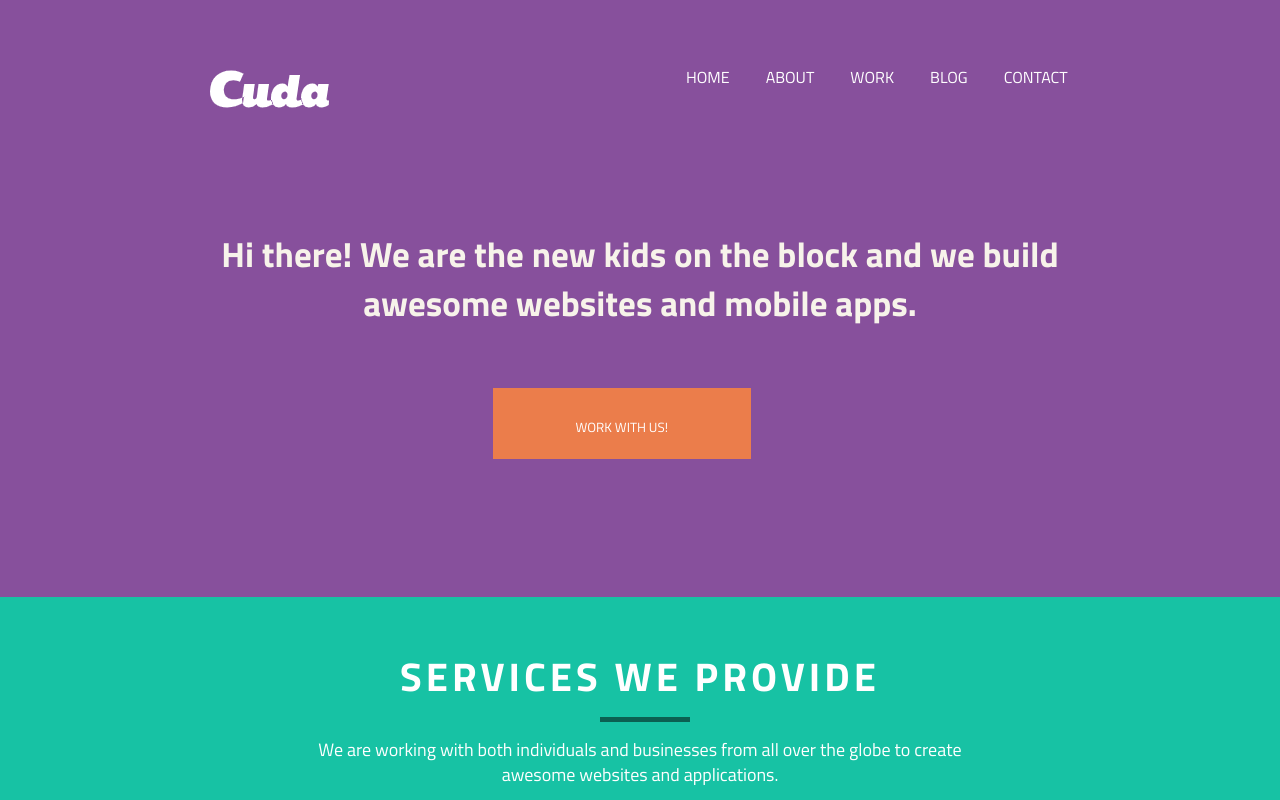
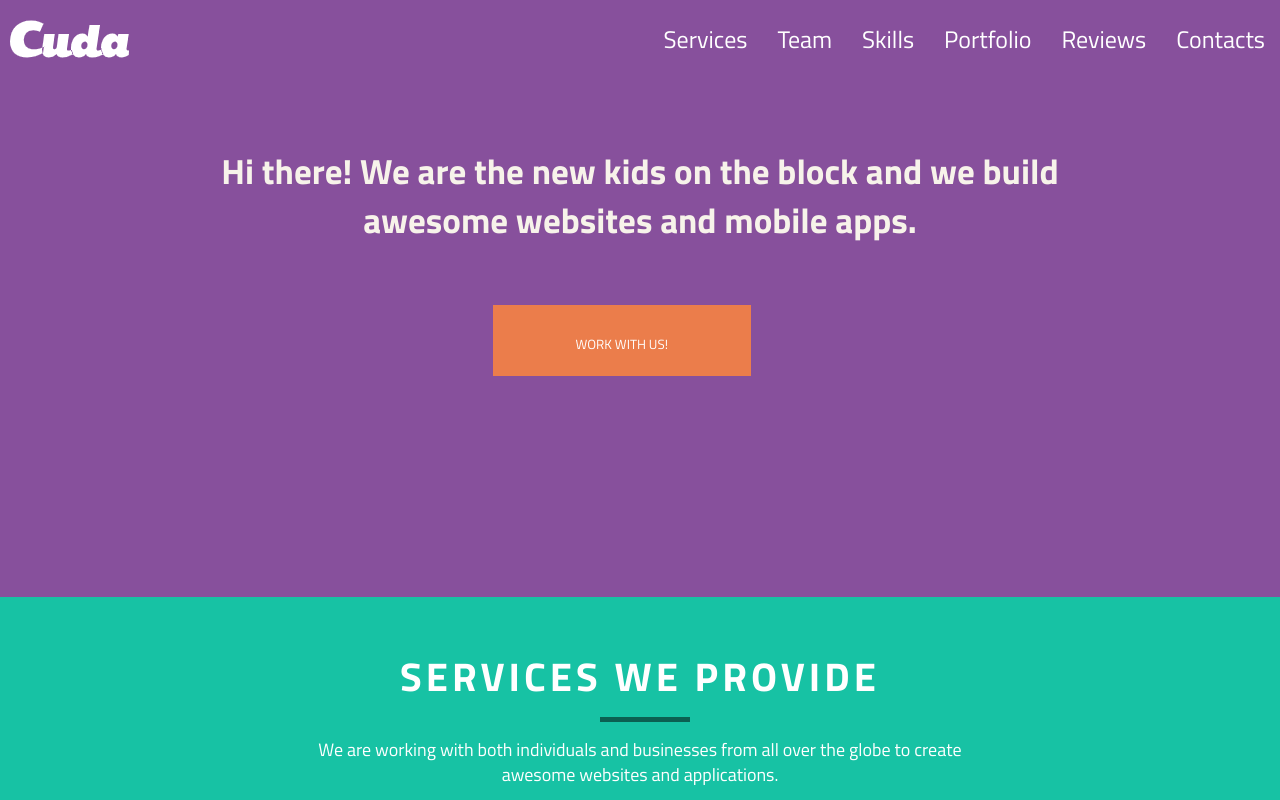
Before and after one commit to klekwedge/cuda, a plain HTML site: page cuda/index.html in a window 1280 px wide. Shown: the top 800 px of the page. Drawn offline with Linux system fonts and the light colour scheme.

Commit message:
feat: add header

```diff
--- a/cuda/index.html
+++ b/cuda/index.html
@@ -86,20 +86,24 @@
   </head>
 
   <body>
+    <header class="header">
+      <div class="header__container _container">
+        <img class="header__logo" src="assets/img/logo_1X.png" />
+        <nav class="header__menu menu">
+          <ul class="menu__list">
+            <li class="menu__item"><a href="#services">Services</a></li>
+            <li class="menu__item"><a href="#team">Team</a></li>
+            <li class="menu__item"><a href="#skills">Skills</a></li>
+            <li class="menu__item"><a href="#portfolio">Portfolio</a></li>
+            <li class="menu__item"><a href="#reviews">Reviews</a></li>
+            <li class="menu__item"><a href="#contacts">Contacts</a></li>
+          </ul>
+        </nav>
+      </div>
+    </header>
+
     <div class="_wrapper">
       <div class="block-1">
-        <div class="block-1__header">
-          <div class="block-1__logo">
-            <img src="assets/img/logo_1X.png" />
-          </div>
-          <div class="block-1__menu">
-            <div class="block-1__item"><a href="#">Home</a></div>
-            <div class="block-1__item"><a href="#">About</a></div>
-            <div class="block-1__item"><a href="#">Work</a></div>
-            <div class="block-1__item"><a href="#">Blog</a></div>
-            <div class="block-1__item"><a href="#">Contact</a></div>
-          </div>
-        </div>
         <span class="block-1__text">
           Hi there! We are the new kids on the block and we build awesome
           websites and mobile apps.
@@ -113,7 +117,7 @@
         </div>
       </div>
       <main class="page">
-        <section class="page__services services">
+        <section id="services" class="page__services services">
           <div class="services__container _container">
             <h2 class="services__title _title">Services we provide</h2>
             <h3 class="services__subtitle _subtitle">
@@ -157,7 +161,7 @@
           </div>
         </section>
 
-        <section class="page__team team">
+        <section id="team" class="page__team team">
           <div class="team__container _container">
             <h2 class="team__title _title">Meet our beautiful team</h2>
             <h3 class="team__subtitle _subtitle">
@@ -267,7 +271,7 @@
           </div>
         </section>
 
-        <section class="page__skills skills">
+        <section id="skills" class="page__skills skills">
           <div class="skills__container _container">
             <h2 class="skills__title _title">We got skills!</h2>
             <h3 class="skills__subtitle _subtitle">
@@ -308,7 +312,7 @@
           </div>
         </section>
 
-        <section class="page__portfolio portfolio">
+        <section id="portfolio" class="page__portfolio portfolio">
           <div class="portfolio__container _container">
             <h2 class="portfolio__title _title">Our portfolio</h2>
             <h3 class="portfolio__subtitle _subtitle">
@@ -345,7 +349,7 @@
           </div>
         </section>
 
-        <section class="page__reviews reviews">
+        <section id="reviews" class="page__reviews reviews">
           <div class="reviews__container _container">
             <h2 class="reviews__title _title">What people say about us</h2>
             <h3 class="reviews__subtitle _subtitle">
--- a/cuda/styles/style.scss
+++ b/cuda/styles/style.scss
@@ -4,6 +4,10 @@
 /*-------------------------------------------------------------*/
 /*-----The Foundation------------------------------------------*/
 /*-------------------------------------------------------------*/
+
+html {
+  scroll-behavior: smooth;
+}
 
 input::-moz-placeholder {
   color: #ffffff;
@@ -101,6 +105,45 @@ body {
   text-align: center;
   font-size: 18px;
 }
+
+/*-------------------------------------------------------------*/
+/*-----Header--------------------------------------------------*/
+/*-------------------------------------------------------------*/
+
+.header {
+  position: absolute;
+  top: 0;
+  left: 0;
+  width: 100%;
+}
+.header__container {
+  padding: 20px 10px;
+  display: flex;
+  flex-wrap: wrap;
+  gap: 20px 20px;
+  align-items: center;
+  justify-content: space-between;
+}
+
+.menu__list {
+  display: flex;
+  align-items: center;
+  flex-wrap: wrap;
+  gap: 20px 20px;
+  //justify-content: space-between;
+}
+.menu__item a{
+  color: white;
+  font-size: 24px;
+  padding: 5px;
+  &:hover {
+    background-color: #643a79;
+    border-radius: 5px;
+  }
+}
+/*-------------------------------------------------------------*/
+/*-----Home-------------------------------------------------*/
+/*-------------------------------------------------------------*/
 .block-1 {
   background-color: #87509c;
   height: 597px;
@@ -433,7 +476,7 @@ body {
     flex-wrap: wrap;
     align-items: center;
     justify-content: center;
-    gap: 20px 50px;
+    gap: 40px 50px;
   }
 
   &__item {
```
Also changed, not shown: cuda/styles/style.css, 1 other file.
